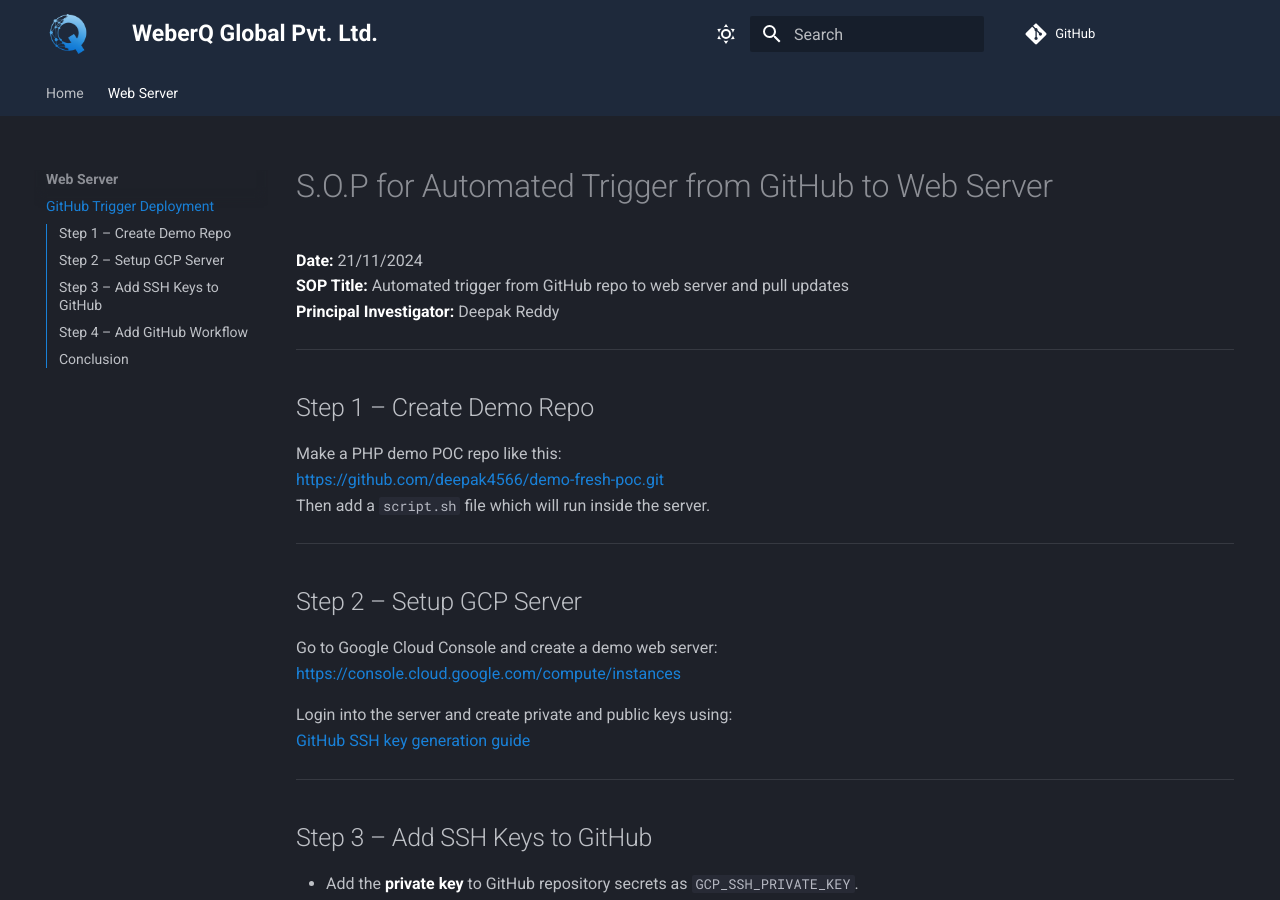
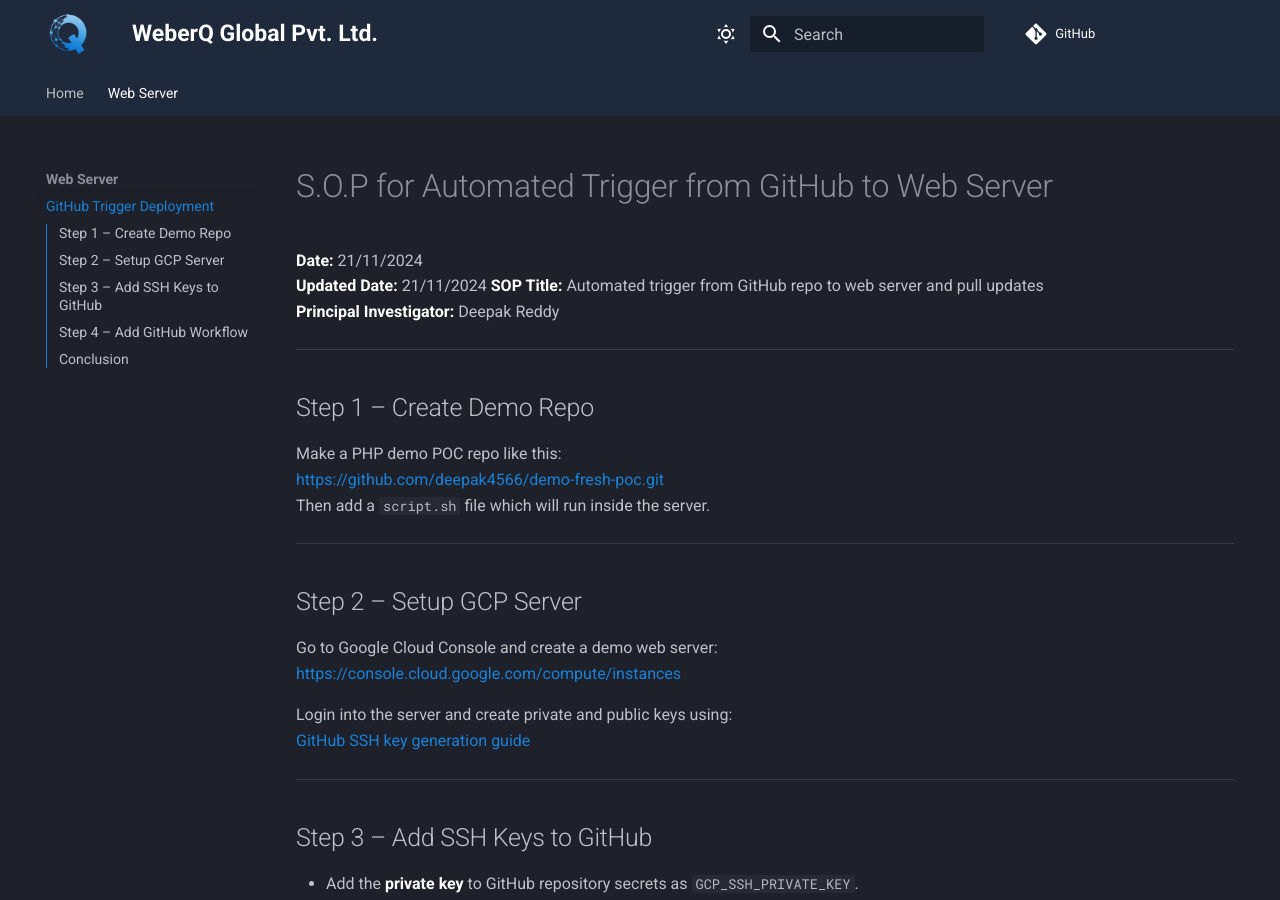
Before and after one commit to weberq/weberq-docs, an MkDocs documentation site: the page built from docs/Web-Server/automated-github-trigger.md, in a window 1280 px wide and 900 px high. Built offline with MkDocs 1.6.1 and Material for MkDocs 9.7.7, drawn with Linux system fonts in a browser that asks for light colours; comment, search, counter and statistics services are not loaded.

Commit message:
Add updated data
Signed-off-by: kiranpranay <kiranpranay12@gmail.com>

```diff
--- a/docs/Web-Server/automated-github-trigger.md
+++ b/docs/Web-Server/automated-github-trigger.md
@@ -1,6 +1,7 @@
 # S.O.P for Automated Trigger from GitHub to Web Server
 
 **Date:** 21/11/2024
+**Updated Date:** 21/11/2024
 **SOP Title:** Automated trigger from GitHub repo to web server and pull updates
 **Principal Investigator:** Deepak Reddy
 
```
